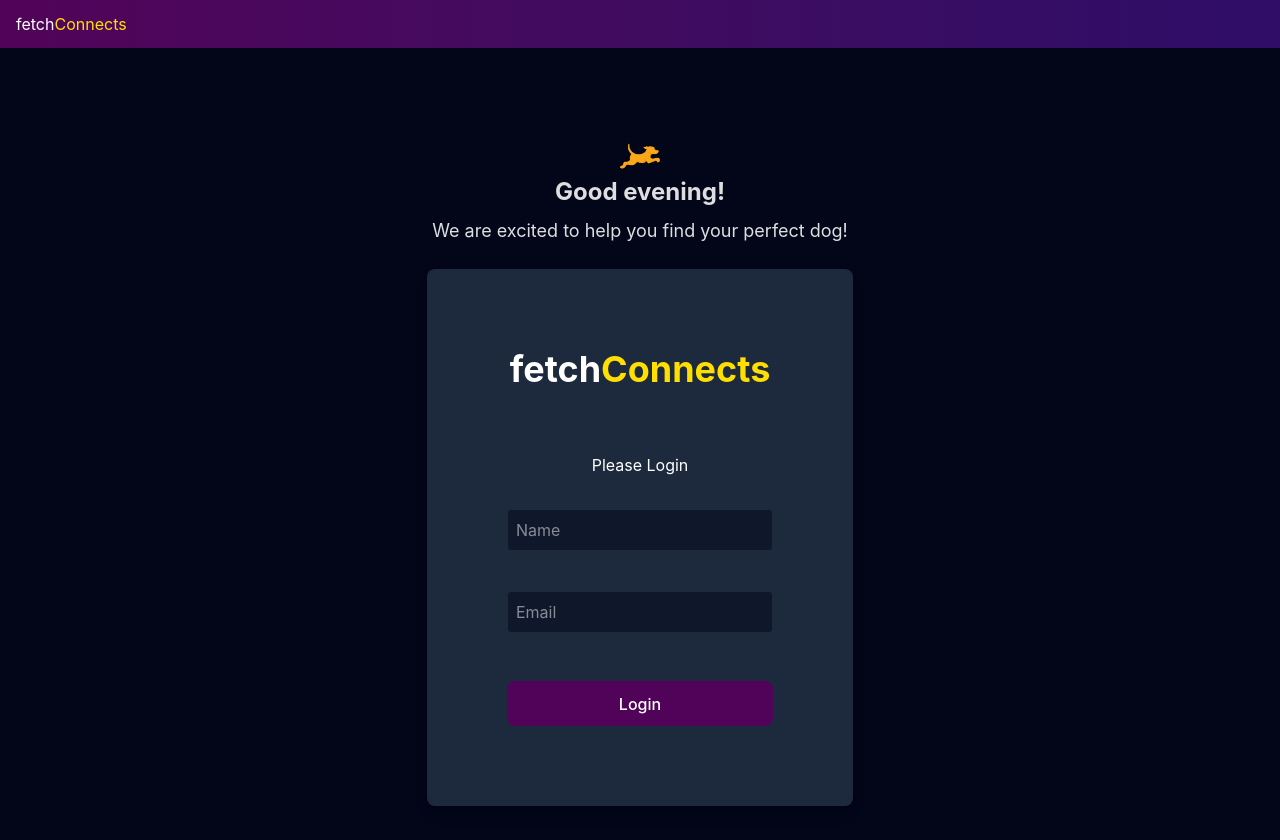
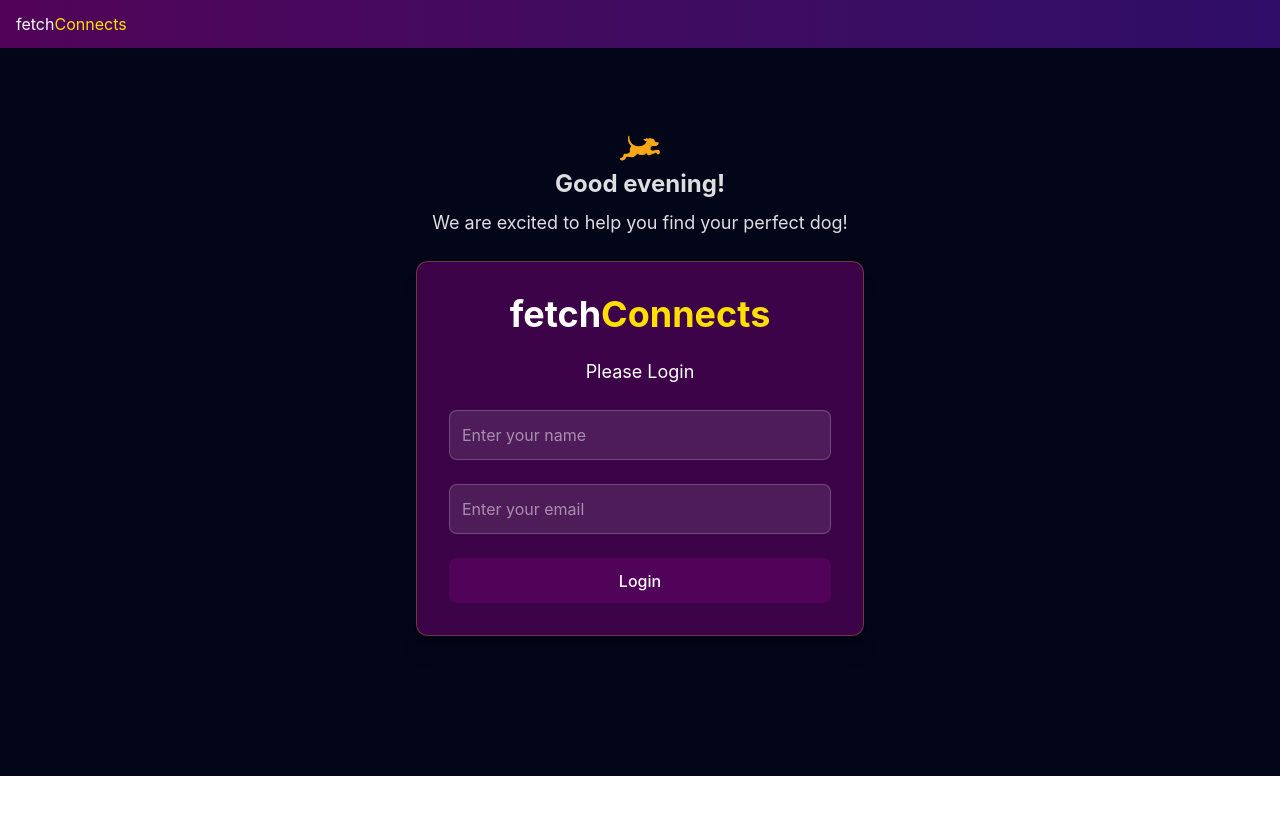
Before and after one commit to SJellen/fetch-rewards, a React (Vite) app: page / in a window 1280 px wide. After the commit the page ends 800 px from the top, so only its background shows below. Built offline with nearby package versions, Linux system fonts and the light colour scheme.

Commit message:
chagne login styles
chagne login styles

```diff
--- a/src/App.tsx
+++ b/src/App.tsx
@@ -73,7 +73,7 @@ function App() {
         handleLogout={handleLogout}
       />
 
-      <div className="mt-10 h-screen">
+      <div className="h-[calc(100vh-3rem)]">
         {isLoggedIn ? (
           <Search
             isLoggedIn={isLoggedIn}
@@ -97,15 +97,13 @@ function App() {
             setShowFavorites={setShowFavorites}
           />
         ) : (
-          <div className="mx-auto p-8 mt-10  text-center h-auto flex flex-col items-center">
+          <div className="mx-auto p-8 text-center h-full flex flex-col items-center justify-start pt-20">
             <div className="flex flex-col items-center p-6">
-
-
-            <img src={logo} alt="logo" className="w-10 h-10" />
-            <h1 className="text-2xl font-bold">{getGreeting()}</h1>
-            <p className="text-lg mt-2 leading-relaxed">
-              We are excited to help you find your perfect dog!
-            </p>
+              <img src={logo} alt="logo" className="w-10 h-10" />
+              <h1 className="text-2xl font-bold">{getGreeting()}</h1>
+              <p className="text-lg mt-2 leading-relaxed">
+                We are excited to help you find your perfect dog!
+              </p>
             </div>
             <Login
               onLoginSuccess={handleLoginSuccess}
--- a/src/components/auth/Login.tsx
+++ b/src/components/auth/Login.tsx
@@ -47,31 +47,36 @@ export default function Login({ onLoginSuccess }: LoginProps) {
 
   if (isLoggedIn) {
     return (
-      <div className="text-center">
-        <h2>We are excited to help you find your perfect dog!</h2>
-        <p>You are already logged in as {userName || "a user"}.</p>
+      <div className="text-center text-white max-w-9xl mx-auto w-full">
+        <h2 className="text-2xl font-bold mb-4">
+          We are excited to help you find your perfect dog!
+        </h2>
+        <p className="text-lg">
+          You are already logged in as{" "}
+          <span className="font-bold">{userName || "a user"}</span>.
+        </p>
       </div>
     );
   }
 
   return (
-    <div className="flex h-screen flex-col text-black">
+    <div className="w-full flex justify-center">
       <form
         onSubmit={handleSubmit}
-        className="flex flex-col gap-8 p-20 justify-between shadow-lg rounded-lg bg-slate-800"
+        className="flex flex-col gap-6 p-8 w-full max-w-md bg-[#510359]/75 shadow-xl border border-[#ffdf02]/25 rounded-xl"
       >
-        <h1 className="text-4xl font-bold mb-8 text-white">
+        <h1 className="text-4xl font-bold text-white text-center">
           fetch<span className="text-[#ffdf02]">Connects</span>
         </h1>
-        <p className="text-white">Please Login</p>
+        <p className="text-white text-center text-lg">Please Login</p>
         <input
           type="text"
           value={credentials.name}
           onChange={(e) =>
             setCredentials({ ...credentials, name: e.target.value })
           }
-          placeholder="Name"
-          className="border border-slate-800 rounded p-2 text-white bg-slate-900"
+          placeholder="Enter your name"
+          className="border border-white/20 rounded-lg p-3 text-white bg-white/10 placeholder-white/50 focus:outline-none focus:border-[#ffdf02]"
         />
         <input
           type="email"
@@ -79,18 +84,14 @@ export default function Login({ onLoginSuccess }: LoginProps) {
           onChange={(e) =>
             setCredentials({ ...credentials, email: e.target.value })
           }
-          placeholder="Email"
-          className="border border-slate-800 rounded p-2 mt-2 text-white bg-slate-900"
+          placeholder="Enter your email"
+          className="border border-white/20 rounded-lg p-3 text-white bg-white/10 placeholder-white/50 focus:outline-none focus:border-[#ffdf02]"
         />
-        {error && (
-          <div className="text-red-500 mt-2" style={{ color: "red" }}>
-            {error}
-          </div>
-        )}
+        {error && <div className="text-red-500 text-center">{error}</div>}
         <button
           type="submit"
           disabled={isLoading}
-          className="bg-blue-500 text-white px-4 py-2 rounded mt-4 flex items-center justify-center gap-2"
+          className="bg-[#510359] text-white px-6 py-3 rounded-lg hover:bg-[#510359]/90 transition-colors flex items-center justify-center gap-2 disabled:opacity-50 disabled:cursor-not-allowed"
         >
           {isLoading ? (
             <>
```
